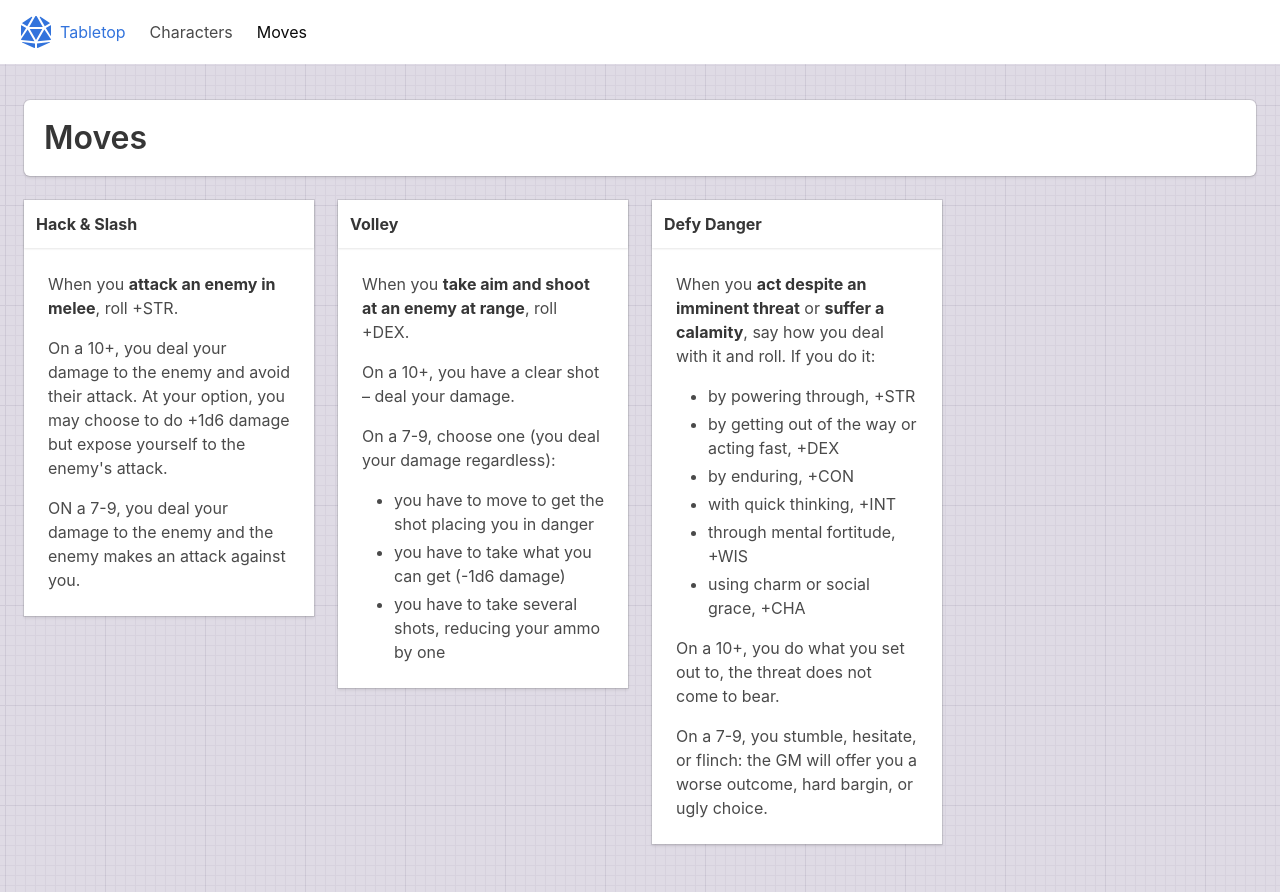
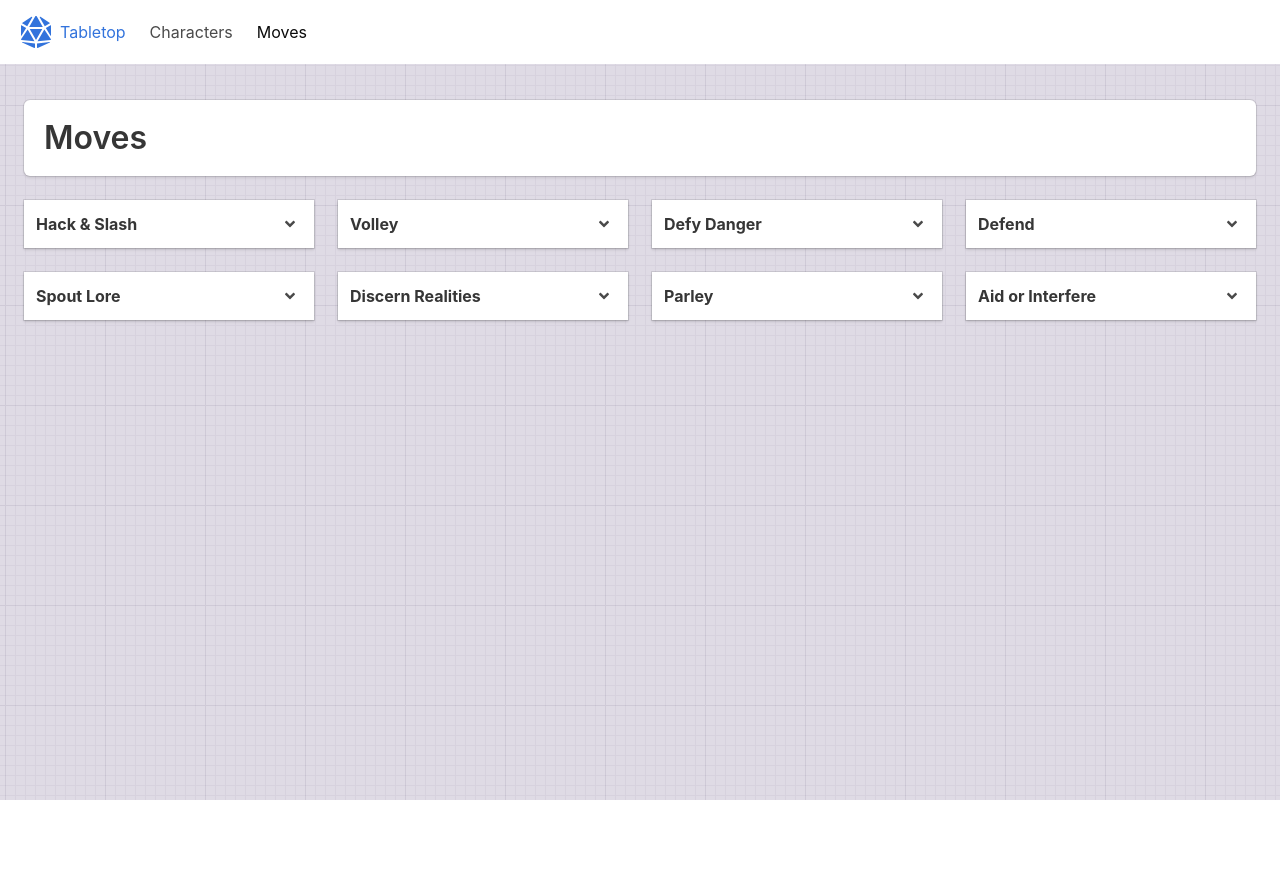
Before and after one commit to Iverum/tabletop, a React (Create React App) app: page /moves in a window 1280 px wide. After the commit the page ends 800 px from the top, so only its background shows below. Built offline with nearby package versions, Linux system fonts and the light colour scheme.

Commit message:
:lipstick: Adding all the basic moves and making cards collapsible

```diff
--- a/src/components/Moves.js
+++ b/src/components/Moves.js
@@ -1,37 +1,30 @@
-import React from "react";
+import React, { useState } from 'react';
 
-import MOVES from "../constants/moves";
+import MOVES from '../constants/moves';
 
-function mapMovesToColumns() {
-  const rows = [];
-  let row = [];
+const Card = ({ content, name }) => {
+  const [open, setOpen] = useState(false);
 
-  MOVES.forEach((move, index) => {
-    row.push(
-      <div className={`column is-3`}>
-        <div className="card">
-          <div className="card-header">
-            <h1 className="card-header-title">{move.name}</h1>
+  return (
+    <div className="column is-one-quarter">
+      <div className="card">
+        <header className="card-header">
+          <h1 className="card-header-title">{name}</h1>
+          <div className="card-header-icon" onClick={() => setOpen(!open)}>
+            <span class="icon">
+              <i aria-hidden="true" class="fas fa-angle-down" />
+            </span>
           </div>
-          <div className="card-content">
-            <div className="content">{move.content}</div>
-          </div>
-        </div>
+        </header>
+        {open && (
+          <section className="card-content">
+            <div className="content">{content}</div>
+          </section>
+        )}
       </div>
-    );
-
-    if ((index + 1) % 4 === 0) {
-      rows.push(row);
-      row = [];
-    }
-  });
-
-  if (row.length > 0) {
-    rows.push(row);
-  }
-
-  return rows;
-}
+    </div>
+  );
+};
 
 const Moves = () => (
   <section className="section">
@@ -40,9 +33,12 @@ const Moves = () => (
         Moves
       </h1>
     </div>
-    {mapMovesToColumns().map(row => (
-      <div className="columns">{row}</div>
-    ))}
+
+    <div className="columns is-multiline is-centered is-mobile">
+      {MOVES.map(move => (
+        <Card {...move} />
+      ))}
+    </div>
   </section>
 );
 
--- a/src/constants/moves.js
+++ b/src/constants/moves.js
@@ -1,4 +1,4 @@
-import React from "react";
+import React from 'react';
 
 const BASIC_MOVES = [
   {
@@ -18,7 +18,7 @@ const BASIC_MOVES = [
         </p>
       </>
     ),
-    name: "Hack & Slash"
+    name: 'Hack & Slash'
   },
   {
     content: (
@@ -36,13 +36,13 @@ const BASIC_MOVES = [
         </ul>
       </>
     ),
-    name: "Volley"
+    name: 'Volley'
   },
   {
     content: (
       <>
         <p>
-          When you <strong>act despite an imminent threat</strong> or{" "}
+          When you <strong>act despite an imminent threat</strong> or&nbsp;
           <strong>suffer a calamity</strong>, say how you deal with it and roll.
           If you do it:
         </p>
@@ -64,7 +64,115 @@ const BASIC_MOVES = [
         </p>
       </>
     ),
-    name: "Defy Danger"
+    name: 'Defy Danger'
+  },
+  {
+    content: (
+      <>
+        <p>
+          When you&nbsp;
+          <strong>
+            stand in defense of a person, item, or location under attack
+          </strong>
+          , roll +CON.
+        </p>
+        <p>On a 10+, hold 3</p>
+        <p>On a 7-9, hold 1.</p>
+        <p>
+          As long as you stand in defense, when you or the thing you defend is
+          attacked you may spend hold, 1 for 1, to choose an option:
+        </p>
+        <ul>
+          <li>redirect an attack from the thing you defend to yourself</li>
+          <li>halve the attack’s effect or damage</li>
+          <li>
+            open up the attacker to an ally giving that ally +1 forward against
+            the attacker
+          </li>
+          <li>deal damage to the attacker equal to your level</li>
+        </ul>
+      </>
+    ),
+    name: 'Defend'
+  },
+  {
+    content: (
+      <>
+        <p>
+          When you&nbsp;
+          <strong>consult your accumulated knowledge about something</strong>,
+          roll+INT.
+        </p>
+        <p>
+          On a 10+, the GM will tell you something interesting and useful about
+          the subject relevant to your situation.
+        </p>
+        <p>
+          On a 7–9, the GM will only tell you something interesting—it’s on you
+          to make it useful. The GM might ask you "How do you know this?" Tell
+          them the truth, now.
+        </p>
+      </>
+    ),
+    name: 'Spout Lore'
+  },
+  {
+    content: (
+      <>
+        <p>
+          When you <strong>closely study a person or situation</strong>, roll
+          +WIS.
+        </p>
+        <p>On a 10+, ask the GM 3 questions from the list below.</p>
+        <p>On a 7-9, ask the GM 1 question.</p>
+        <p>Either way, take +1 forward acting on the answers.</p>
+        <ul>
+          <li>What here is useful or valuable to me?</li>
+          <li>What happened here recently?</li>
+          <li>Who here is really in control?</li>
+          <li>What here is not what it appears to be?</li>
+          <li>What is about to happen?</li>
+          <li>What should I be on the lookout for?</li>
+        </ul>
+      </>
+    ),
+    name: 'Discern Realities'
+  },
+  {
+    content: (
+      <>
+        <p>
+          When you&nbsp;
+          <strong>have leverage on a GM character and manipulate them</strong>,
+          roll +CHA.
+        </p>
+        <p>Leverage is something they need or want.</p>
+        <p>
+          On a 10+, they do what you ask if you first promise what they ask of
+          you.
+        </p>
+        <p>
+          On a 7–9, they will do what you ask, but need some concrete assurance
+          of your promise, right now.
+        </p>
+      </>
+    ),
+    name: 'Parley'
+  },
+  {
+    content: (
+      <>
+        <p>
+          When you <strong>help or hinder someone you have a bond with</strong>,
+          roll +Bond with them.
+        </p>
+        <p>On a 10+ they take +1 or -2, your choice.</p>
+        <p>
+          On a 7–9 you also expose yourself to danger, retribution, or cost.
+        </p>
+      </>
+    ),
+    name: 'Aid or Interfere'
   }
 ];
 
```
